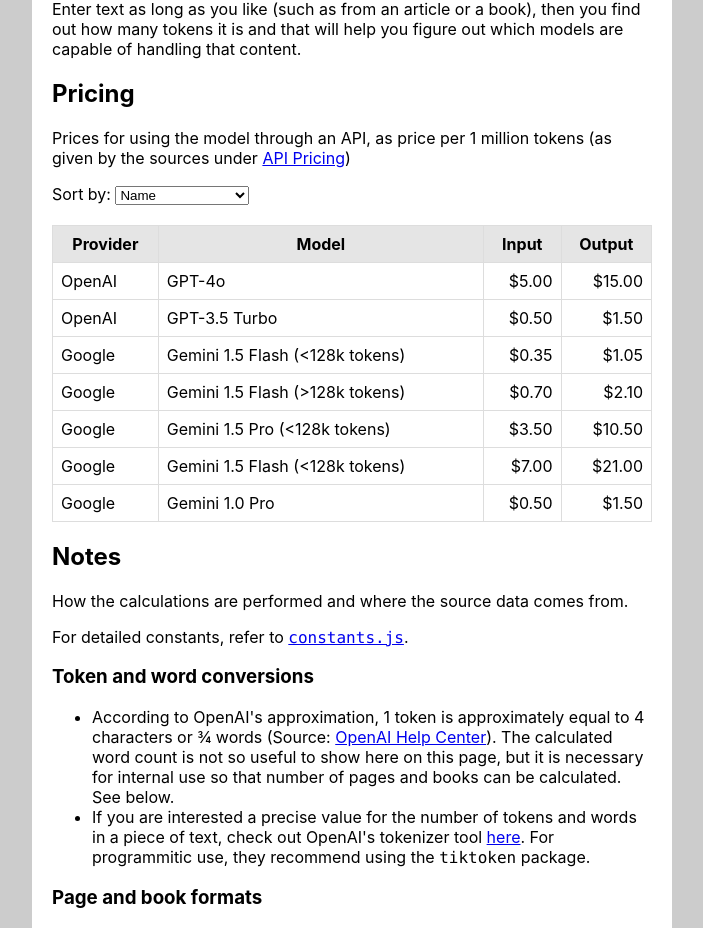
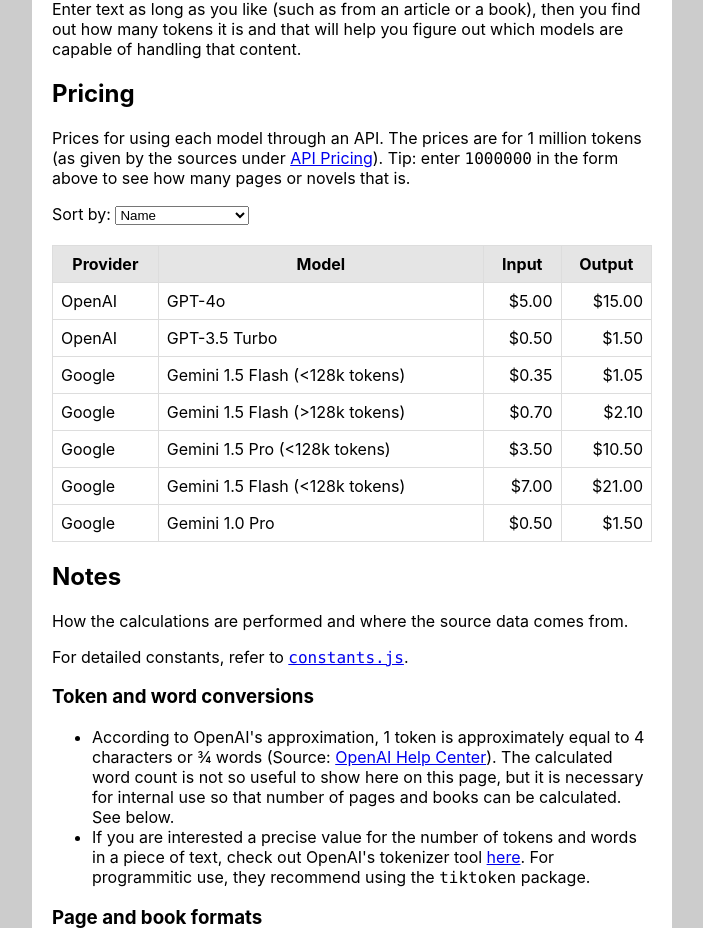
Before and after one commit to MichaelCurrin/token-translator, a React (Create React App) app: page / in a window 1280 px wide. Shown: the part 1517-2445 px from the top of the page, without its empty margins (288-991 px from the left). Built offline with nearby package versions, Linux system fonts and the light colour scheme.

Commit message:
update src/components/Pricing/index.jsx

```diff
--- a/src/components/Pricing/index.jsx
+++ b/src/components/Pricing/index.jsx
@@ -58,8 +58,8 @@
   return (
     <div>
       <p>
-        Prices for using the model through an API, as price per 1 million tokens
-        (as given by the sources under <a href="#api-pricing">API Pricing</a>)
+        Prices for using each model through an API. The prices are for 1 million tokens
+        (as given by the sources under <a href="#api-pricing">API Pricing</a>). Tip: enter <code>1000000</code> in the form above to see how many pages or novels that is.
       </p>
       <div>
         <label htmlFor="sortBy">Sort by: </label>
```
